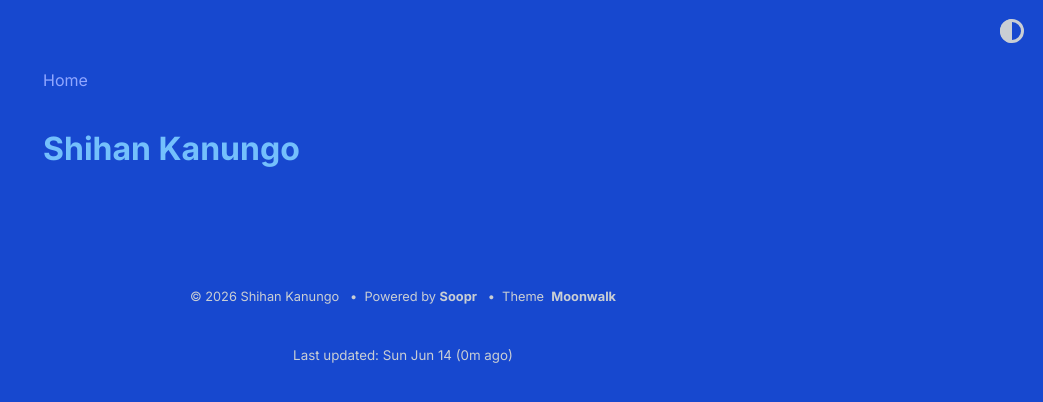
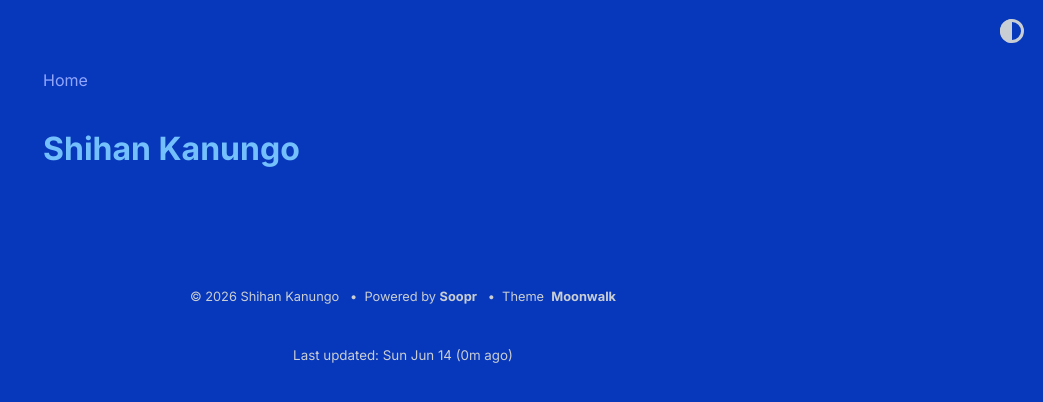
Before and after one commit to shihankanungo/shihankanungo.github.io, a Jekyll site: the page built from blog.html, in a window 1280 px wide. Shown: the top 402 px of the page, without its empty margins (237-1280 px from the left). Built offline with Jekyll 4.4.1, drawn with Linux system fonts in a browser that asks for light colours.

Commit message:
Update moonwalk.scss

```diff
--- a/_sass/moonwalk.scss
+++ b/_sass/moonwalk.scss
@@ -99,7 +99,7 @@ img {
   html, body  {
       --links: #91A7FF;
       --highlight: #41C7C7;
-      --bg: #1748cf; // #A020F0; #0737ba; #032582;
+      --bg: #0737ba; // #1748cf; #A020F0; #032582;
       --bg-secondary: #0043fc;
       --headings: #74c0fc;
       --text: #c9ced4;
```
